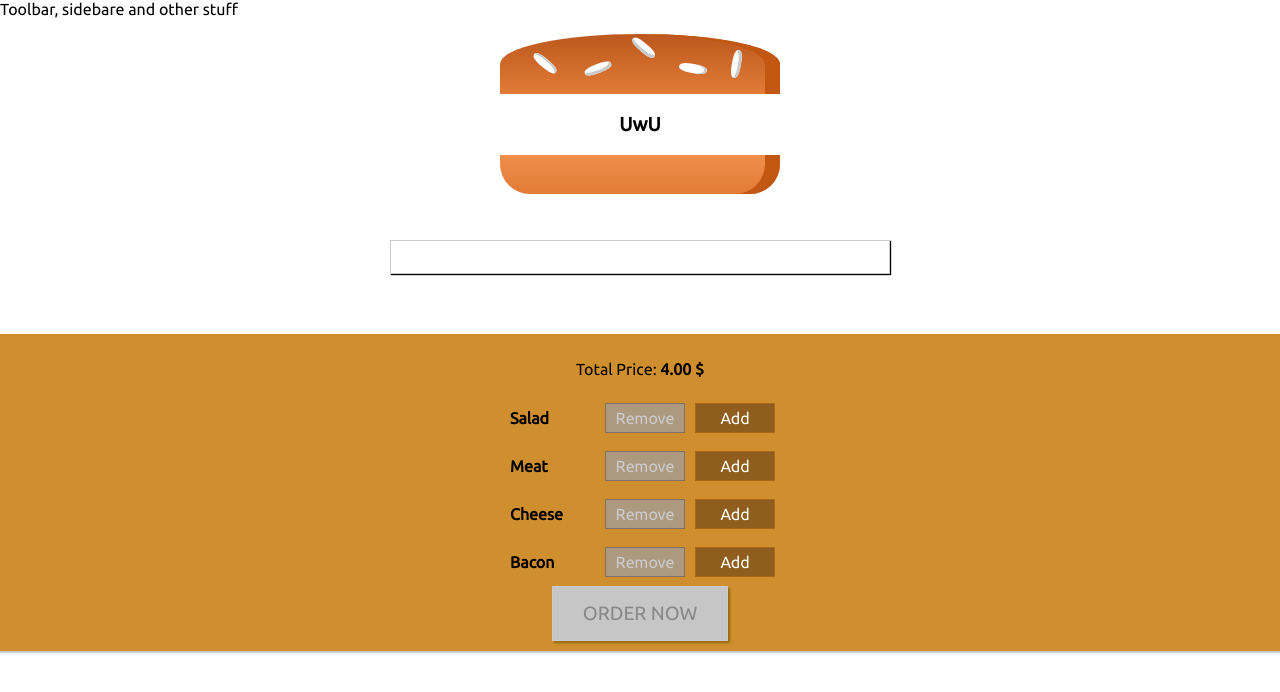
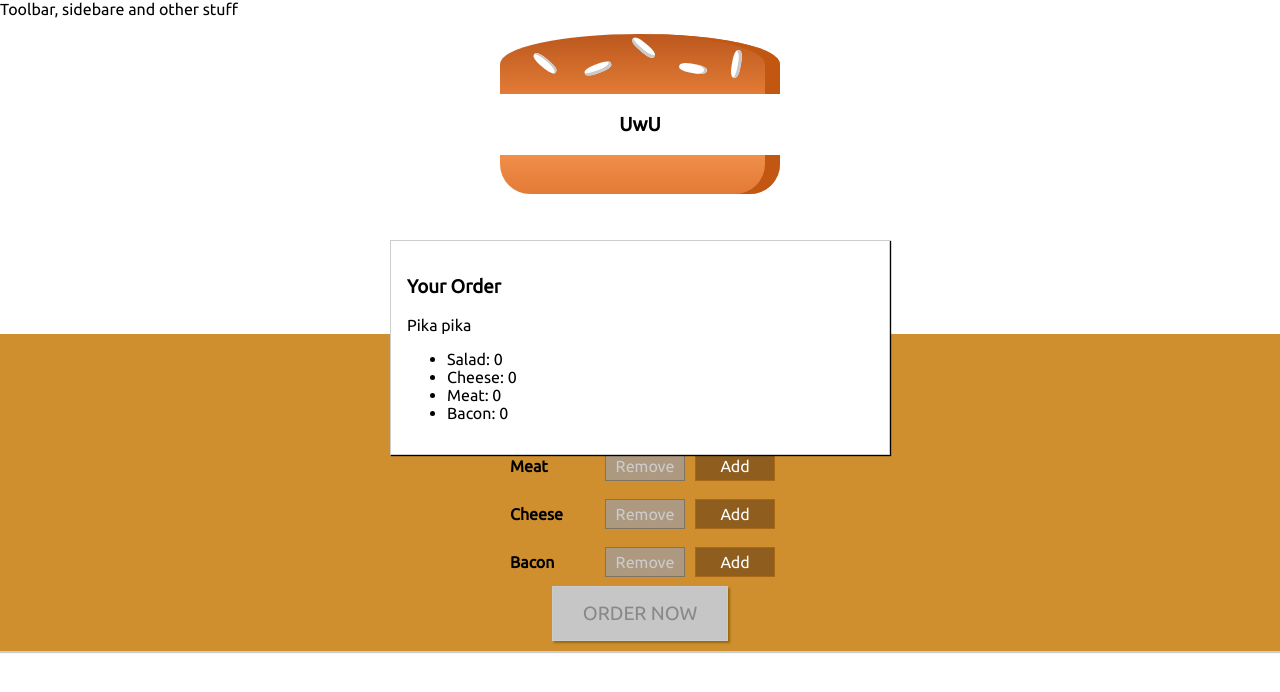
Before and after one commit to ziadab/Borgar, a React (Create React App) app: page / in a window 1280 px wide. Shown: the top 692 px of the page. Built offline with nearby package versions, Linux system fonts and the light colour scheme.

Commit message:
Adding modal and Backdrop

```diff
--- /dev/null
+++ b/src/components/Burger/OderSummury/OrderSummury.js
@@ -0,0 +1,20 @@
+import React from "react";
+
+export default props => {
+  const ingredientSummary = Object.keys(props.ingredients).map(igKey => {
+    return (
+      <li key={igKey}>
+        <span style={{ textTransform: "capitalize" }}>{igKey}</span>:{" "}
+        {props.ingredients[igKey]}
+      </li>
+    );
+  });
+
+  return (
+    <React.Fragment>
+      <h3>Your Order</h3>
+      <p> Pika pika</p>
+      <ul>{ingredientSummary}</ul>
+    </React.Fragment>
+  );
+};
--- a/src/containers/BurgerBuilder/BurgerBuilder.js
+++ b/src/containers/BurgerBuilder/BurgerBuilder.js
@@ -1,6 +1,7 @@
 import React from "react";
 import Burger from "../../components/Burger/Burger";
 import BurgerControls from "../../components/Burger/BuildControles/BuildControls";
+import OrderSummury from "../../components/Burger/OderSummury/OrderSummury";
 import Modal from "../../components/UI/Modal/Modal";
 
 const INGREFIENT_PRICE = {
@@ -82,7 +83,9 @@
 
     return (
       <React.Fragment>
-        <Modal />
+        <Modal>
+          <OrderSummury ingredients={this.state.ingredients} />
+        </Modal>
         <Burger ingredients={this.state.ingredients} />
         <BurgerControls
           AddIngredient={this.addIngredient}
```
